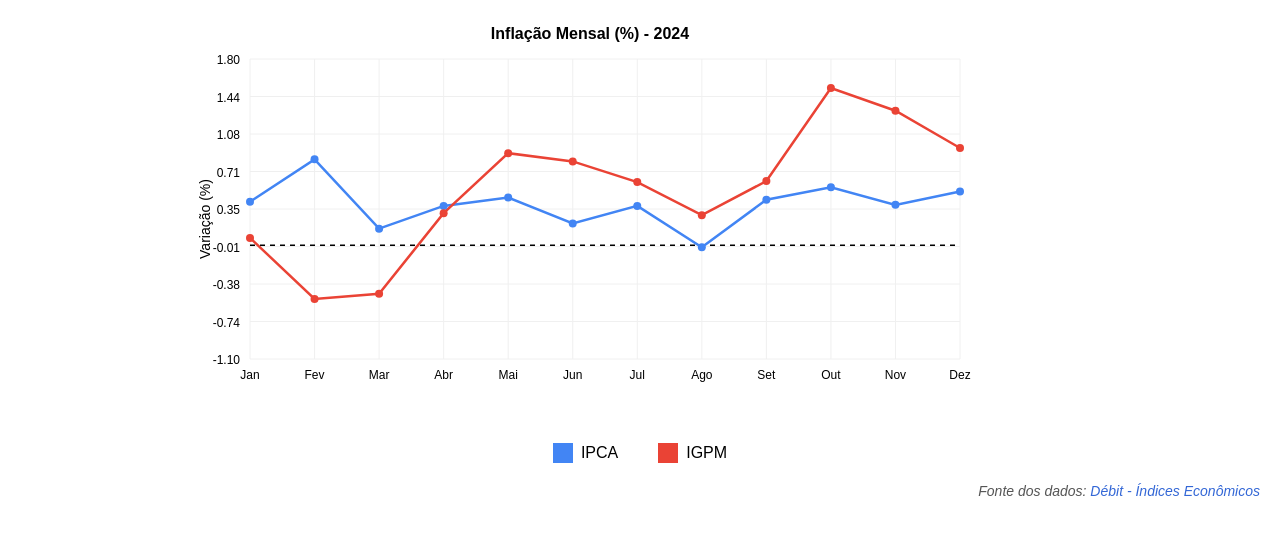
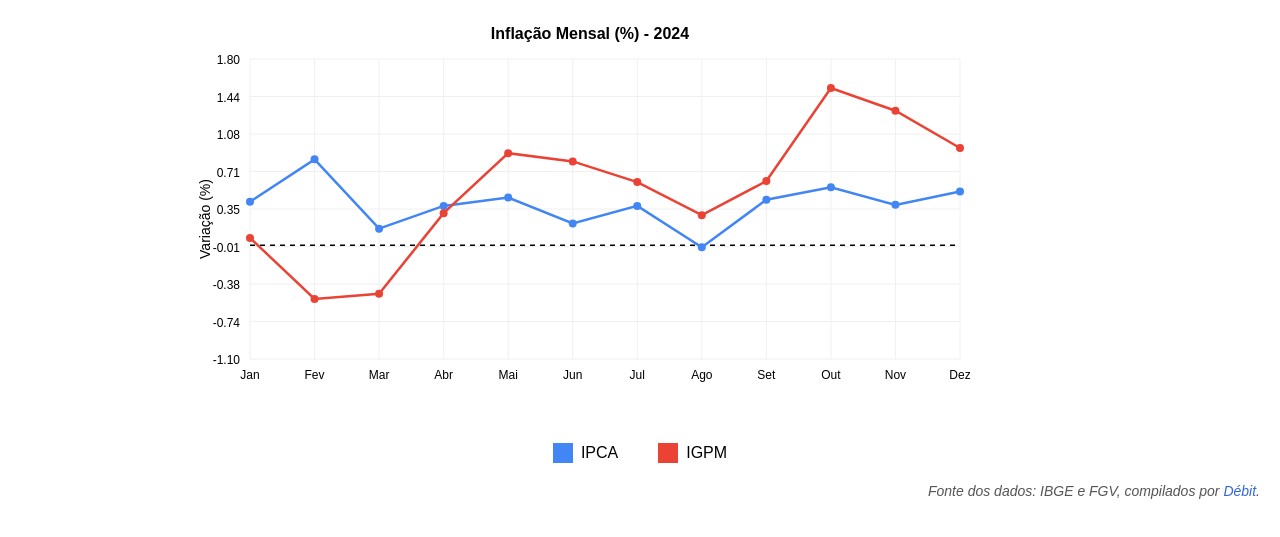
Before and after one commit to Priisciila/Atividade-de-Computa-o-Gr-fica, a plain HTML site: page Atividade CG/index.html in a window 1280 px wide. Shown: the part 61-598 px from the top of the page. Drawn offline with Linux system fonts and the light colour scheme.

Commit message:
Fix no nome da fonte

```diff
--- a/Atividade CG/index.html
+++ b/Atividade CG/index.html
@@ -31,7 +31,7 @@
     </div>
 
     <div class="fonte-dados">
-        <p class="fonte-citacao">Fonte dos dados: <a href="https://www.debit.com.br/tabelas/ipca-indice-nacional-de-precos-ao-consumidor-amplo" target="_blank" rel="noopener noreferrer">Débit - Índices Econômicos</a></p>
+        <p class="fonte-citacao">Fonte dos dados: IBGE e FGV, compilados por <a href="https://www.debit.com.br" target="_blank">Débit</a>.</p>
     </div>
 
     <script src="script.js"></script>
```
